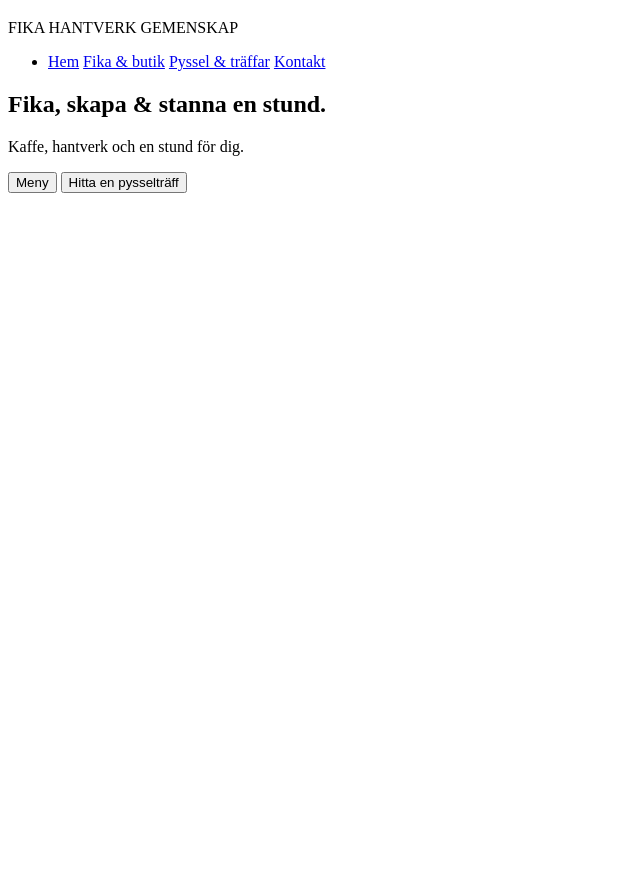
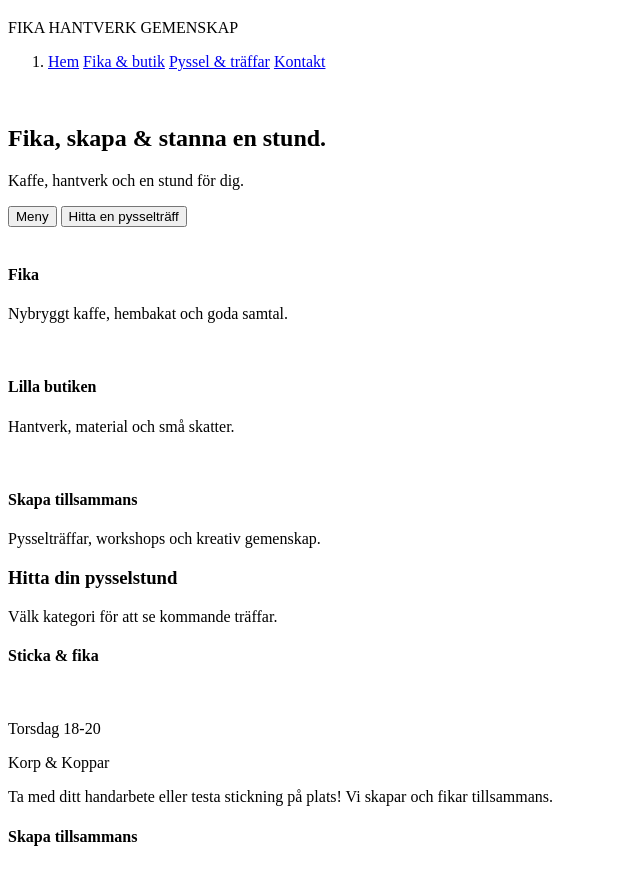
Before and after one commit to kramzo/Projektarbetet, a plain HTML site: page index.html in a window 1280 px wide. Shown: the part 61-946 px from the top of the page, without its empty margins (0-640 px from the left). Before the commit the page ends 800 px from the top, so only its background shows below. Drawn offline with Linux system fonts and the light colour scheme.

Commit message:
Continue building HTML structure with semantic elements

```diff
--- a/index.html
+++ b/index.html
@@ -16,33 +16,98 @@
 
     <!--NAVIGERING-->
     <nav>
-      <ul>
+      <ol>
         <li>
           <a href="hem.html">Hem</a>
           <a href="fika&butik.html">Fika & butik</a>
           <a href="pyssel&traffar.html">Pyssel & träffar</a>
           <a href="kontakt.html">Kontakt</a>
         </li>
-      </ul>
+    </ol>
     </nav>
   </header>  <!-- HEADER -->
 
 
-
-    <main>
+            <!-------->
+    <main>  <!--MAIN-->
+            <!-------->
 
         <!--HERO-->
       <section>
+        <img src="">
         <h2>Fika, skapa & stanna en stund.</h2>
         <p>Kaffe, hantverk och en stund för dig.</p>
         <button a="meny.html">Meny</button></a>
         <button a="pyssel.html">Hitta en pysselträff</button></a>
       </section>
 
-      <section></section>
-      <section></section>
+        <!--BOXES-->
+      <section>
+        <!--FIKA-->
+        <article>
+            <img src="">
+            <h4>Fika</h4>
+            <p>Nybryggt kaffe, hembakat och goda samtal.</p>
+        </article>
+
+        <!--LILLA BUTIKEN-->
+        <article>
+            <img src="">
+            <h4>Lilla butiken</h4>
+            <p>Hantverk, material och små skatter.</p>
+        </article>
+
+        <!-- SKAPA TILLSAMMANS-->
+        <article>
+            <img src="">
+            <h4>Skapa tillsammans</h4>
+            <p>Pysselträffar, workshops och kreativ gemenskap.</p>
+        </article>
+
+        <!--HITTA DIN PYSSELSTUND-->
+      </section>
+
+
+      <section>
+        <h3>Hitta din pysselstund</h3>
+        <p>Välk kategori för att se kommande träffar.</p>
+
+        <!--Sticka & fika-->
+          <article>
+            <h4>Sticka & fika</h4>
+            <img src="">
+            <!--JavaScript?-->
+            <p>Torsdag 18-20</p>
+            <p>Korp & Koppar</p>
+            <p>Ta med ditt handarbete eller testa
+              stickning på plats! Vi skapar och fikar tillsammans.</p>
+            <!--JavaScript?-->
+
+          </article>
+
+        <!--Skapa tillsammans-->
+          <article>
+            <h4>Skapa tillsammans</h4>
+             <!--JavaScript?-->
+            <p></p>
+            <p></p>
+            <p></p>
+            <!--JavaScript?-->
+
+          </article>
+      </section>
+
       <section></section>
     </main>
+
+    <aside>
+
+    </aside>
+
+    <footer>
+        <img src="">
+
+    </footer>
 
 </body> <!-- BODY -->
 
```
